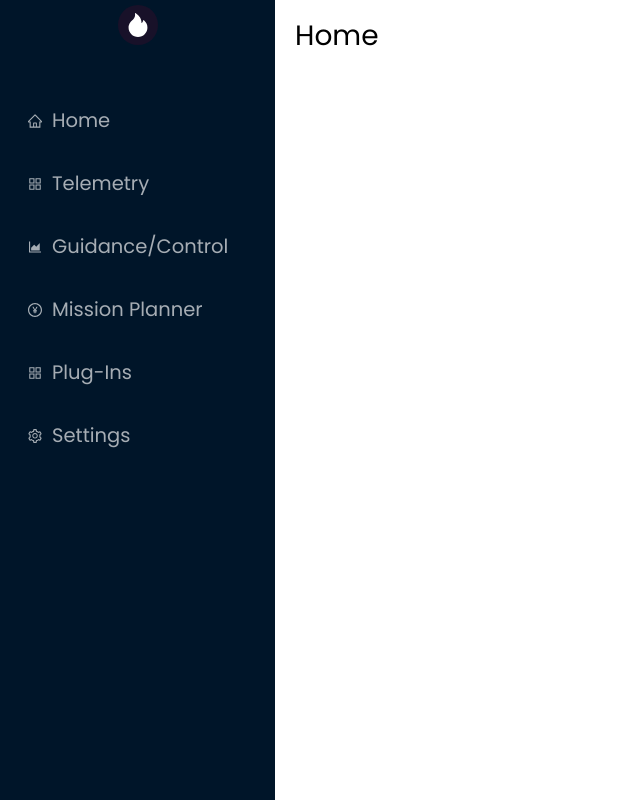
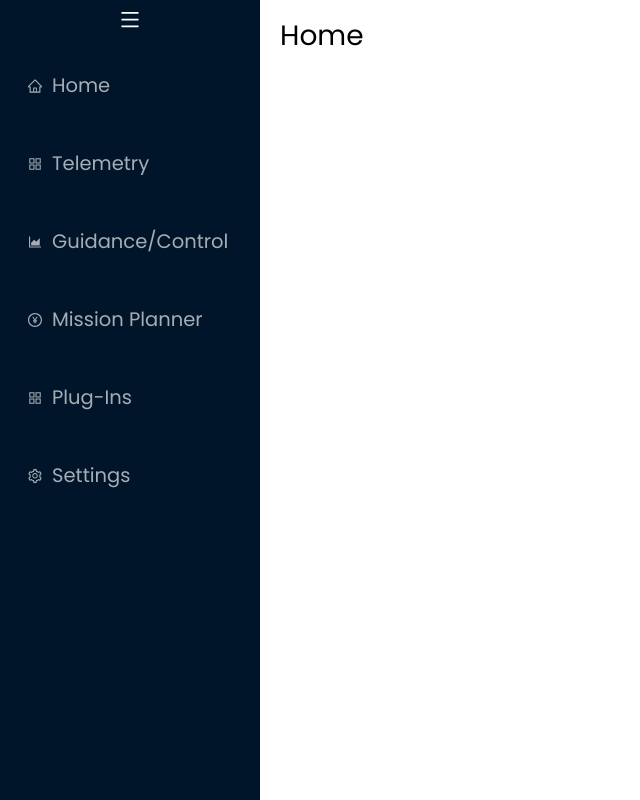
Before and after one commit to Siya-Bhadu/MIDE-UI, a React (Vite) app: page / in a window 1280 px wide. Shown: the whole page, without its empty margins (0-640 px from the left). Built offline with nearby package versions, Linux system fonts and the light colour scheme; a web font is replaced by a local one.

Commit message:
Updated Sidebar Menu

```diff
--- a/src/App.jsx
+++ b/src/App.jsx
@@ -1,7 +1,9 @@
+import { Layout } from 'antd';
+import { useState } from 'react';
 import { BrowserRouter as Router, Routes, Route } from 'react-router-dom';
-import { Layout } from 'antd';
-import Logo from './components/Logo';
 import MenuList from './components/MenuList';
+import SidebarToggle from './components/SidebarToggle';
+import SidebarResizer from './components/SidebarResizer';
 
 // Pages
 import Home from './pages/Home';
@@ -14,16 +16,20 @@ import Settings from './pages/Settings';
 const { Sider, Content } = Layout;
 
 function App() {
+  const [siderWidth, setSiderWidth] = useState(260);
+  const [collapsed, setCollapsed] = useState(false);
+
   return (
     <Router>
       <Layout style={{ minHeight: '100vh' }}>
-        <Sider className="sidebar" width={275}>
-          <Logo />
+        <Sider width={siderWidth} className="sidebar" collapsible collapsed={collapsed} trigger={null}>
           <MenuList />
+          <SidebarToggle collapsed={collapsed} setCollapsed={setCollapsed} />
+          <SidebarResizer collapsed={collapsed} siderWidth={siderWidth} setSiderWidth={setSiderWidth} />
         </Sider>
 
         <Layout>
-          <Content style={{ padding: '20px', color: 'black', backgroundColor: 'white' }}>
+          <Content style={{ padding: '20px', backgroundColor: 'white', color: 'black' }}>
             <Routes>
               <Route path="/" element={<Home />} />
               <Route path="/telemetry" element={<Telemetry />} />
--- a/src/components/Logo.jsx
+++ /dev/null
@@ -1,14 +0,0 @@
-import React from 'react'
-import {FireFilled} from '@ant-design/icons';
-
-const Logo = () => {
-    return (
-        <div className = 'logo'>
-            <div className="logo-icon">
-                <FireFilled />
-            </div>
-        </div>
-    )
-}
-
-export default Logo
--- /dev/null
+++ b/src/components/SidebarResizer.jsx
@@ -0,0 +1,26 @@
+const SidebarResizer = ({ collapsed, siderWidth, setSiderWidth }) => {
+  const handleMouseDown = (e) => {
+    const startX = e.clientX;
+    const startWidth = siderWidth;
+
+    const onMouseMove = (e) => {
+      if (collapsed) return;
+      const newWidth = startWidth + (e.clientX - startX);
+      if (newWidth > 200 && newWidth < 400) {
+        setSiderWidth(newWidth);
+      }
+    };
+
+    const onMouseUp = () => {
+      window.removeEventListener('mousemove', onMouseMove);
+      window.removeEventListener('mouseup', onMouseUp);
+    };
+
+    window.addEventListener('mousemove', onMouseMove);
+    window.addEventListener('mouseup', onMouseUp);
+  };
+
+  return <div onMouseDown={handleMouseDown} className="sidebar-drag-handle" />;
+};
+
+export default SidebarResizer;
--- /dev/null
+++ b/src/components/SidebarToggle.jsx
@@ -0,0 +1,12 @@
+import { MenuOutlined } from '@ant-design/icons';
+
+const SidebarToggle = ({ collapsed, setCollapsed }) => {
+  return (
+    <MenuOutlined
+      onClick={() => setCollapsed(!collapsed)}
+      className="hamburger-toggle"
+    />
+  );
+};
+
+export default SidebarToggle;
--- a/src/index.css
+++ b/src/index.css
@@ -1,4 +1,5 @@
 @import url('https://fonts.googleapis.com/css2?family=Poppins&family=Monton:wght@200;300;400;500;600;700;800&display=swap');
+
 * {
   margin: 0;
   padding: 0;
@@ -9,37 +10,38 @@
   font-family: 'Poppins', sans-serif;
 }
 
-.sidebar{
+.sidebar {
   color: #fff;
+  position: relative;
 }
 
-.logo{
-    display: flex;
-    align-items: center;
-    justify-content: center;
-    color: #fff;
-    padding: 5px;
-
-}
-
-.logo-icon{
-    width: 40px;
-    height: 40px;
-    display: flex;
-    align-items: center;
-    justify-content: center;
-    font-size: 1.5rem;
-    border-radius: 50%;
-    background: rgba(28, 17, 41, 0.88);
-}
-
-.menu-bar{
+.menu-bar {
   height: 88vh;
-    width: 250px;
   margin-top: 2rem;
   display: flex;
   flex-direction: column;
-    gap: 15px;
+  gap: 30px;
   font-size: 1.22rem;
   position: relative;
 }
+
+.hamburger-toggle {
+  position: absolute;
+  top: 10px;
+  left: 50%;
+  transform: translateX(-50%);
+  cursor: pointer;
+  z-index: 20;
+  color: white;
+  font-size: 1.2rem;
+}
+
+.sidebar-drag-handle {
+  position: absolute;
+  top: 0;
+  right: 0;
+  width: 5px;
+  height: 100%;
+  cursor: col-resize;
+  z-index: 10;
+}
```
Lines whose indentation alone changed are shown as unchanged.
